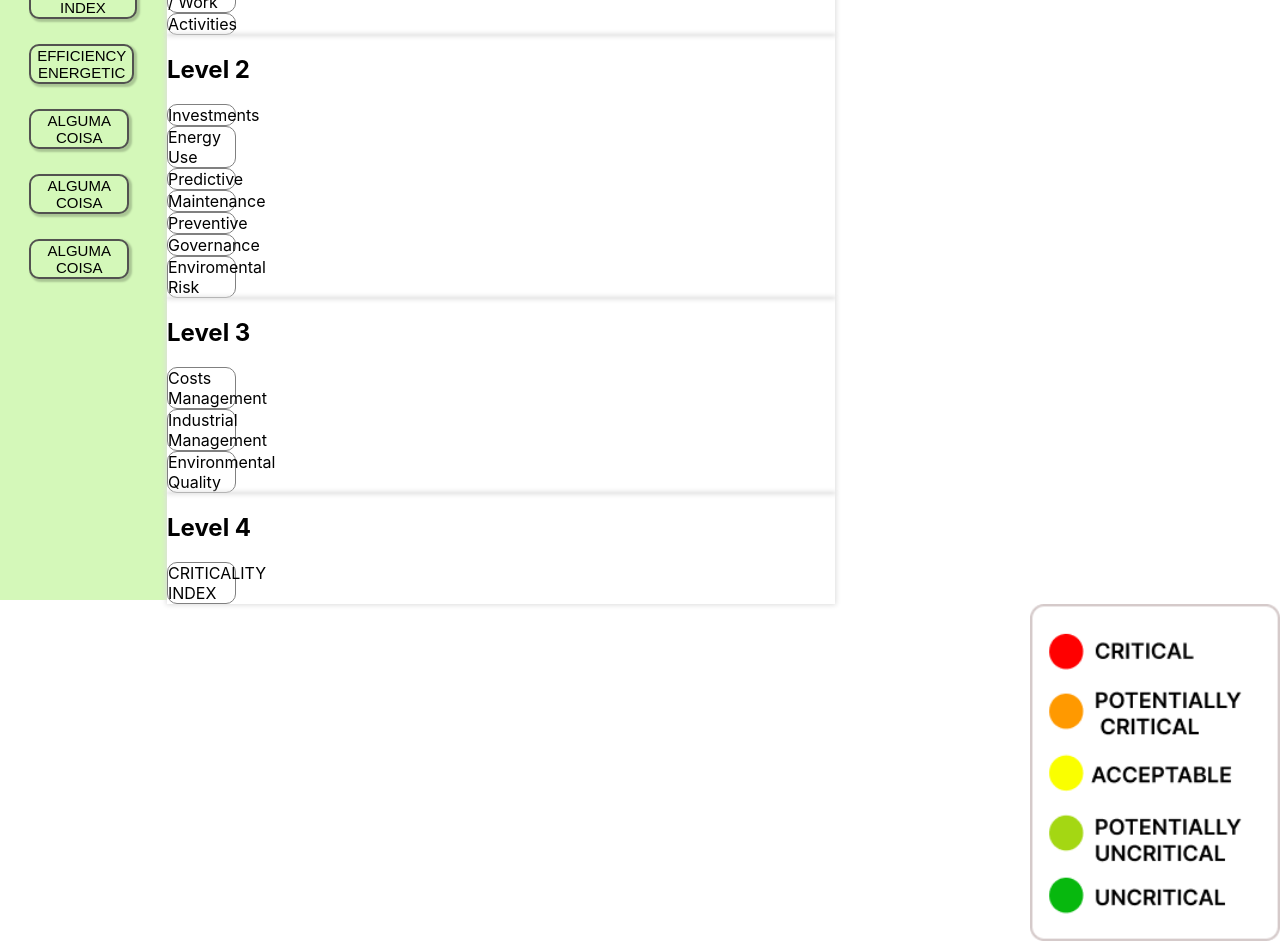
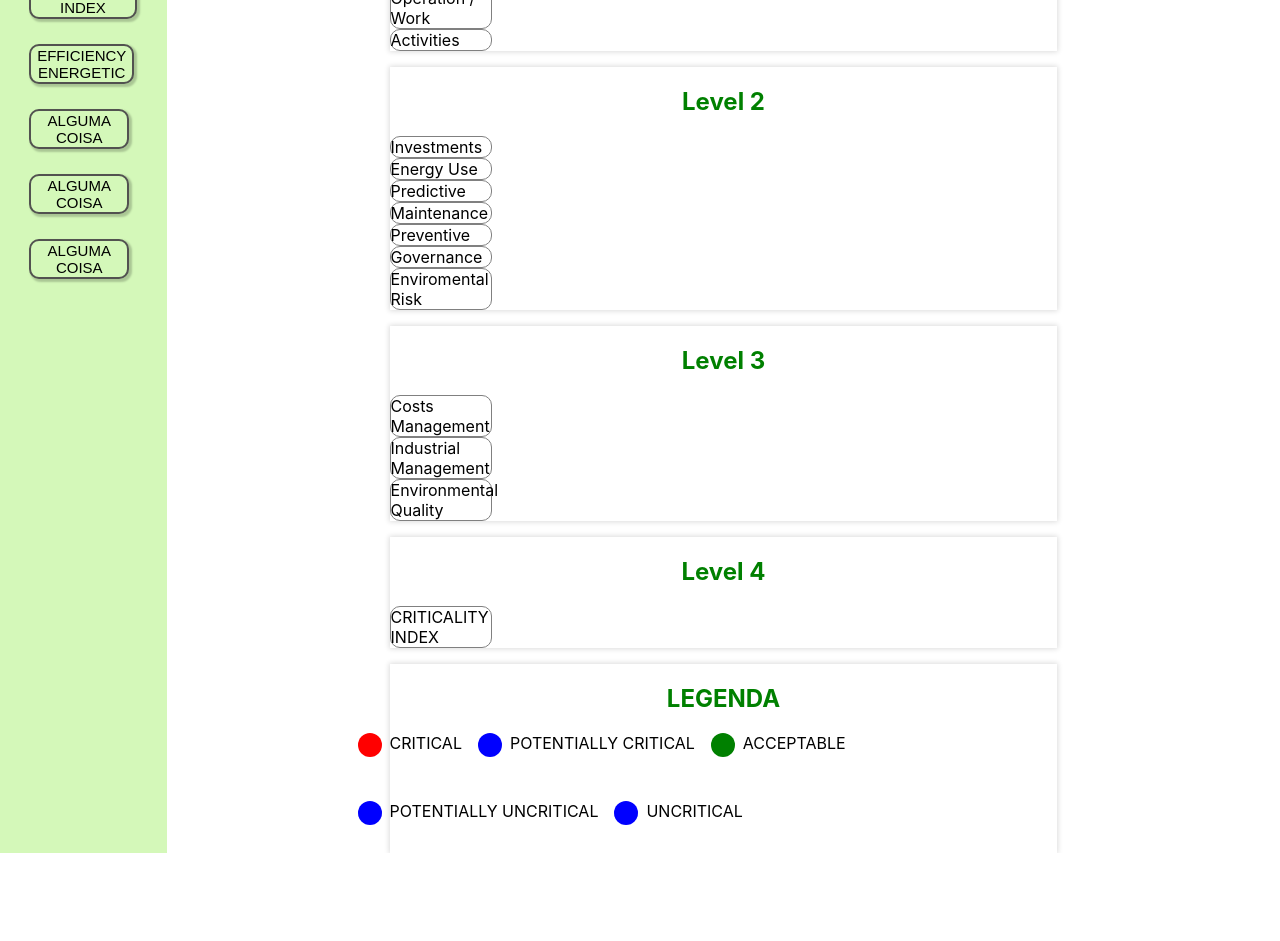
Before and after one commit to brunafalcucci/IC-UNIFAL, a React (Create React App) app in the folder front/: page /results in a window 1280 px wide. Shown: the part 200-1141 px from the top of the page. After the commit the page ends 1053 px from the top, so only its background shows below. Built offline with nearby package versions, Linux system fonts and the light colour scheme.

Commit message:
results page changes

```diff
--- a/front/src/components/Results.jsx
+++ b/front/src/components/Results.jsx
@@ -1,7 +1,6 @@
 import React from 'react'
 import styled from 'styled-components'
 import NavBar from './NavBar'
-import legenda from '../img/legenda.png'
 
 const Results = () => {
   return (
@@ -10,9 +9,9 @@ const Results = () => {
       <TotalDiv>
          <WrapTitle> OVERALL RESULTS  </WrapTitle>
 
-         <TesteJoao>
+         <WrapImgeLevel>
 
-
+        <WrapperLevels>
         <WrapLevel1>
           <TitleLevel> Level 1 </TitleLevel>
           <WrapDiv> Operation / Work </WrapDiv>
@@ -37,13 +36,27 @@ const Results = () => {
           <WrapDiv> Environmental Quality </WrapDiv>
         </WrapLevel3>
 
+
         <WrapLevel4>
         <TitleLevel> Level 4 </TitleLevel>
           <WrapDiv> CRITICALITY INDEX </WrapDiv>
+
         </WrapLevel4>
 
-         <img src={legenda} alt="" />
-        </TesteJoao>
+        <WrapLevel5>
+        <TitleLevel> LEGENDA </TitleLevel>
+          <WrapLegenda>
+          <Legenda> CRITICAL </Legenda>
+          <Legenda> POTENTIALLY CRITICAL </Legenda>
+          <Legenda> ACCEPTABLE </Legenda>
+          <Legenda> POTENTIALLY UNCRITICAL </Legenda>
+          <Legenda> UNCRITICAL </Legenda>
+          </WrapLegenda>
+          </WrapLevel5>
+
+        </WrapperLevels>
+
+        </WrapImgeLevel>
 
          </TotalDiv>
     </WrapResults>
@@ -56,7 +69,6 @@ display: flex;
 
 const TotalDiv = styled.div`
 width: 100%;
-height: 100vh;
 `
 const WrapTitle = styled.h1`
   font-size: 40px;
@@ -68,41 +80,100 @@ const WrapLevel1 = styled.div`
 border: 0;
 box-shadow: 0px 0px 5px 1px #DDD;
 width: 60%;
+margin-top: 1rem;
 `
 
 const WrapLevel2 = styled.div`
 border: 0;
 box-shadow: 0px 0px 5px 1px #DDD;
 width: 60%;
+margin-top: 1rem;
 `
 const WrapLevel3 = styled.div`
 border: 0;
 box-shadow: 0px 0px 5px 1px #DDD;
 width: 60%;
+margin-top: 1rem;
 `
 
 const WrapLevel4 = styled.div`
 border: 0;
 box-shadow: 0px 0px 5px 1px #DDD;
 width: 60%;
+margin-top: 1rem;
 `
+const WrapLevel5 = styled.div`
+border: 0;
+box-shadow: 0px 0px 5px 1px #DDD;
+width: 60%;
+margin-top: 1rem;
+display: flex;
+flex-direction:column;
+justify-content:center;
+align-items: center;
+`
+
+const WrapLegenda = styled.div`
+display: flex;
+flex-wrap: wrap;
+gap: 3rem;
+padding-bottom:2rem;
+
+`
+
+const Legenda = styled.div`
+position: relative;
+&::after{
+  content: '';
+  position: absolute;
+  left:-2rem;
+  width:1.5rem;
+  aspect-ratio:  1/1;
+  background-color:red;
+  border-radius:99999999vw;
+}
+&:nth-of-type(2){
+  &::after{
+    background-color:blue;
+  }
+}
+&:nth-of-type(3){
+  &::after{
+    background-color:green;
+  }
+}
+&:nth-of-type(4){
+  &::after{
+    background-color:blue;
+  }
+}
+&:nth-of-type(5){
+  &::after{
+    background-color:blue;
+  }
+}
+`
+
 const TitleLevel = styled.h2`
+text-align: center;
+color: green;
 `
 
 const WrapDiv = styled.div`
   border: 1px solid grey;
-  width: 10%;
+  width: 15%;
   border-radius: 10px;
+  display: flex;
 `
-const TesteJoao = styled.div`
+const WrapImgeLevel = styled.div`
 display: flex;
 flex-direction: column;
-img{
-  width: 250px;
-  margin-left: auto;
-  @media (max-width: 40em){
-     width: auto;
-  }
-}
+`
+
+const WrapperLevels = styled.div`
+display: flex;
+flex-direction: column;
+align-items: center;
+
 `
 export default Results
```
